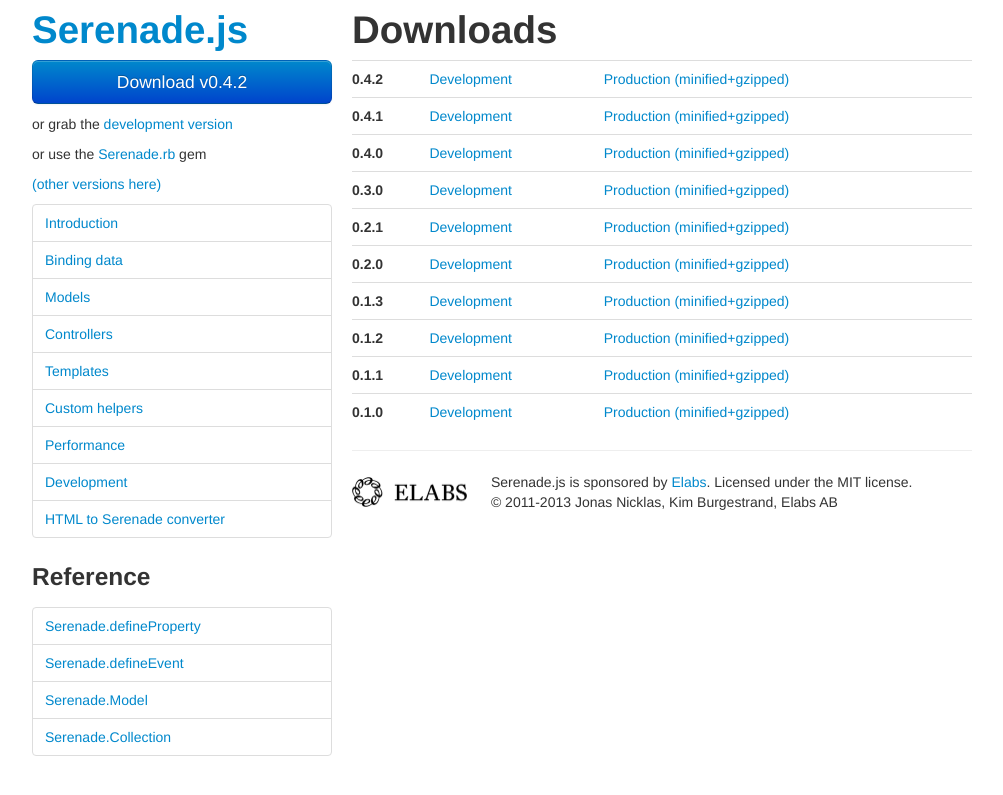
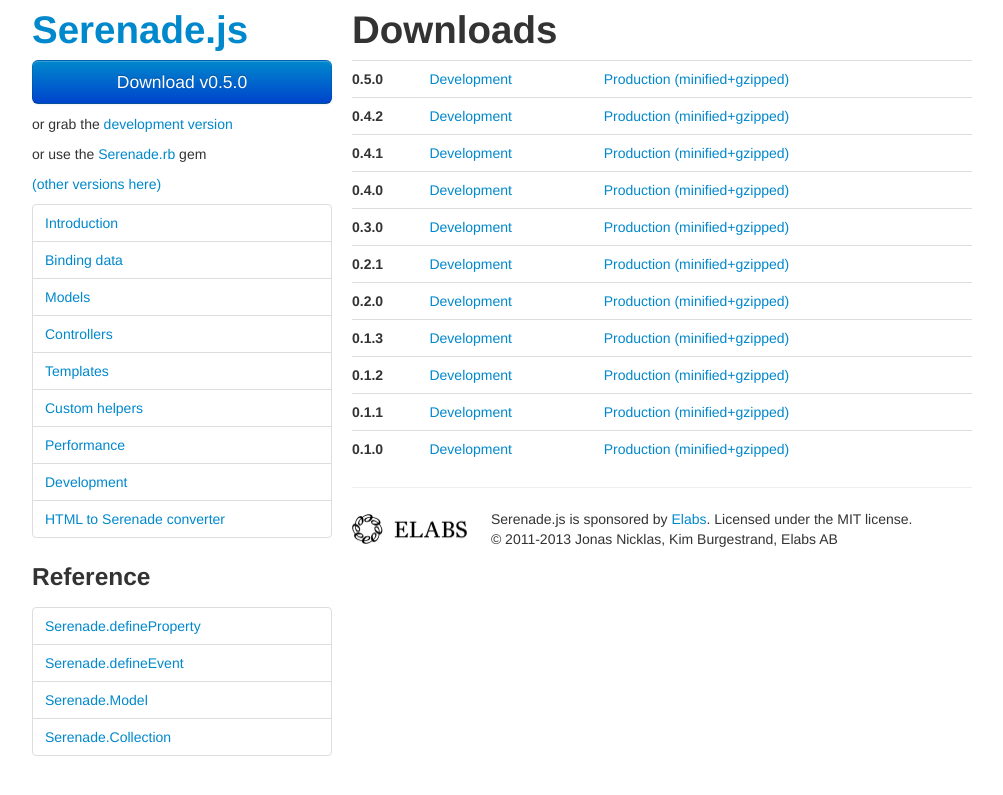
Before and after one commit to varvet/serenade.js, a Jekyll site: the page built from downloads.html, in a window 1280 px wide. Shown: the top 795 px of the page, without its empty margins (138-1141 px from the left). Built offline with Jekyll 4.4.1, drawn with Linux system fonts in a browser that asks for light colours; Markdown is read by kramdown in place of the engine named in the settings.

```diff
--- a/_config.yml
+++ b/_config.yml
@@ -31,8 +31,9 @@ reference:
   - title: "Serenade.Collection"
     url: "/reference/collection.html"
 version:
+  - 0.5.0
+oldVersions:
   - 0.4.2
-oldVersions:
   - 0.4.1
   - 0.4.0
   - 0.3.0
```
